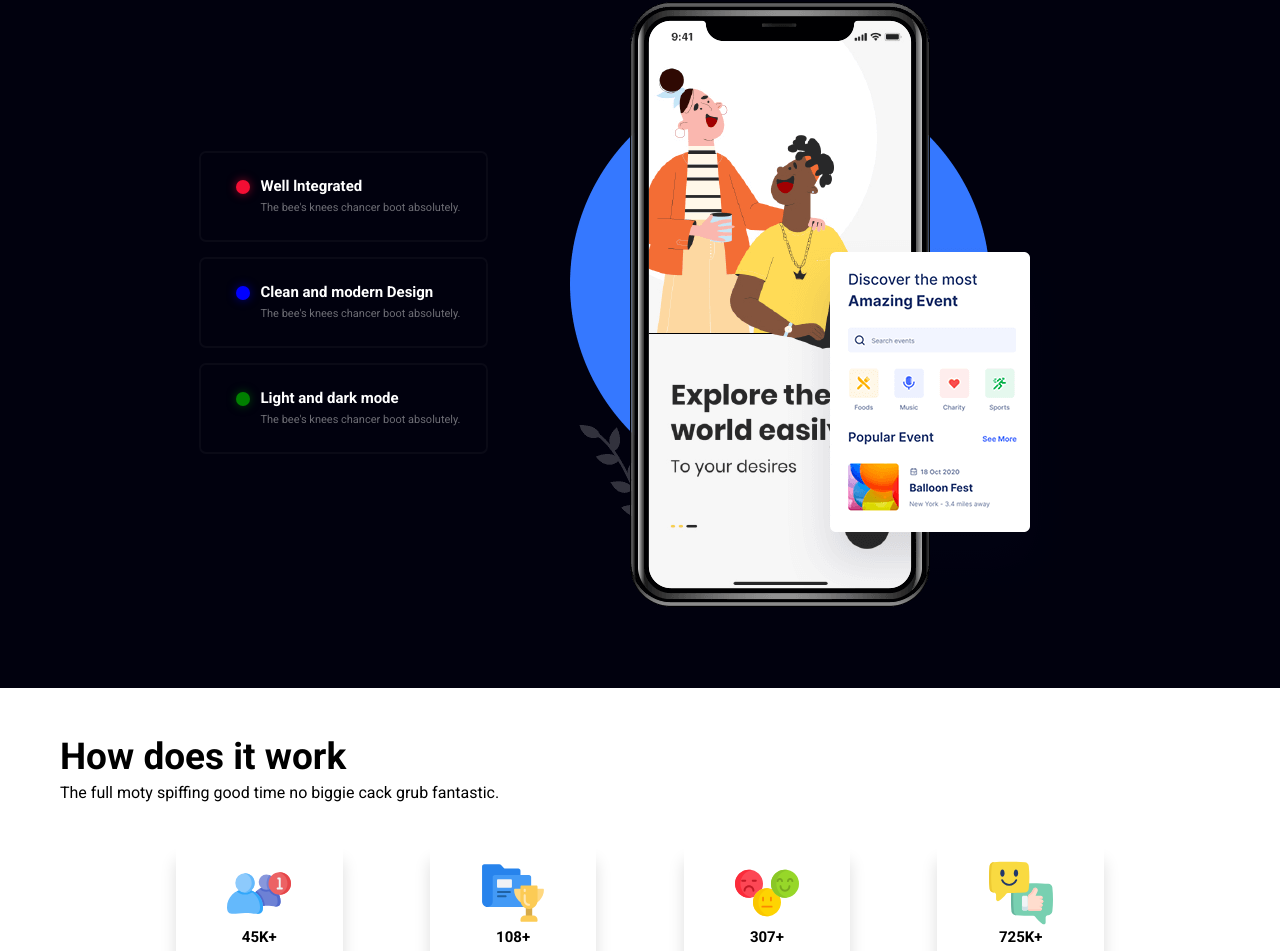
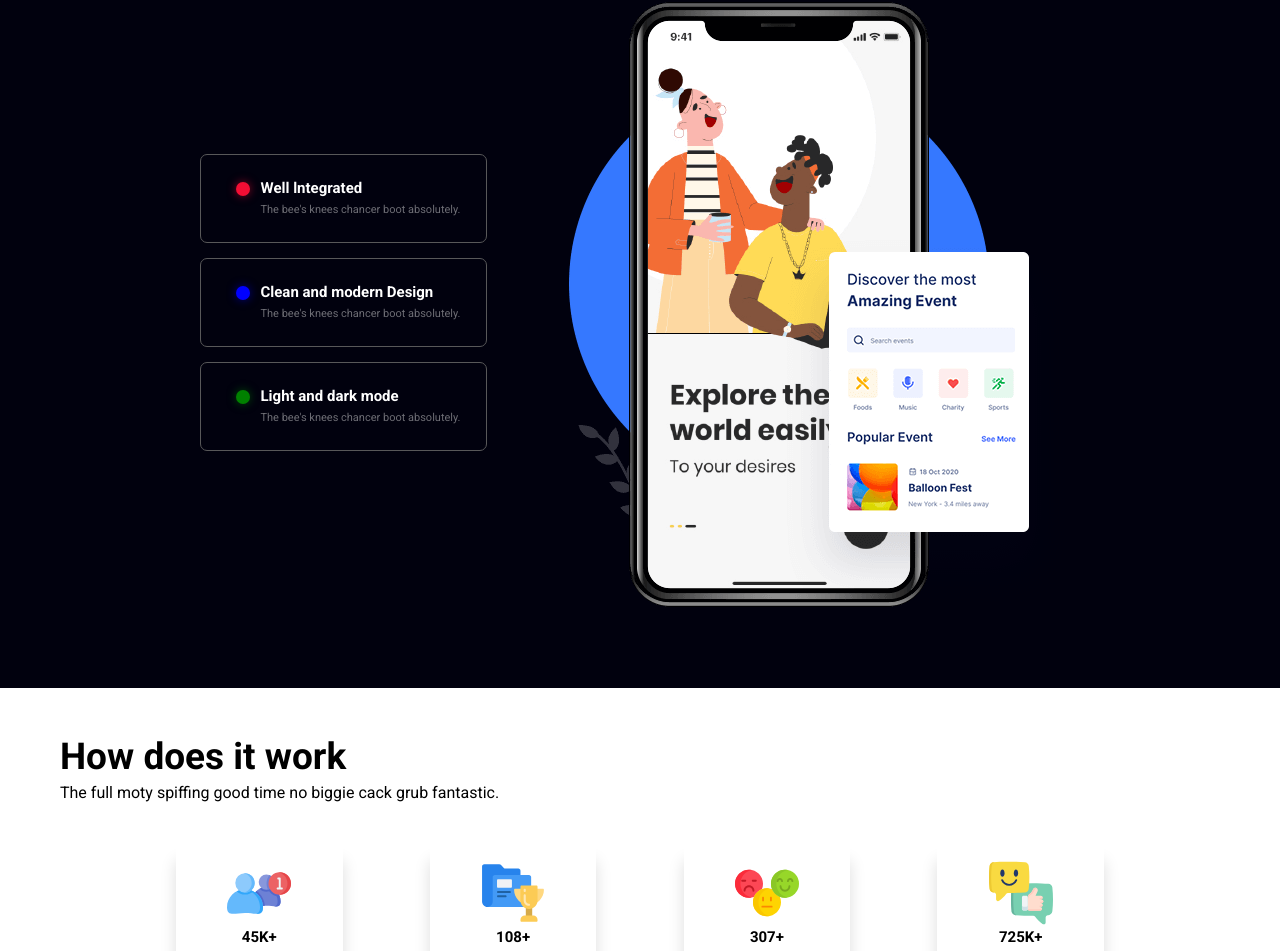
Before and after one commit to amira-mamdouh/Elbonyan-elmarsos, a plain HTML site: page index.html in a window 1280 px wide. Shown: the part 2211-3162 px from the top of the page. Drawn offline with Linux system fonts and the light colour scheme.

Commit message:
Appie-project

```diff
--- a/CSS/style.css
+++ b/CSS/style.css
@@ -332,7 +332,7 @@ h3 {
 .color {
   padding: 25px;
   margin-bottom: 15px;
-  border: 2px solid #dedede0a;
+  border: 1px solid #585859;
   border-radius: 7px;
   align-items: flex-start;
 }
```
